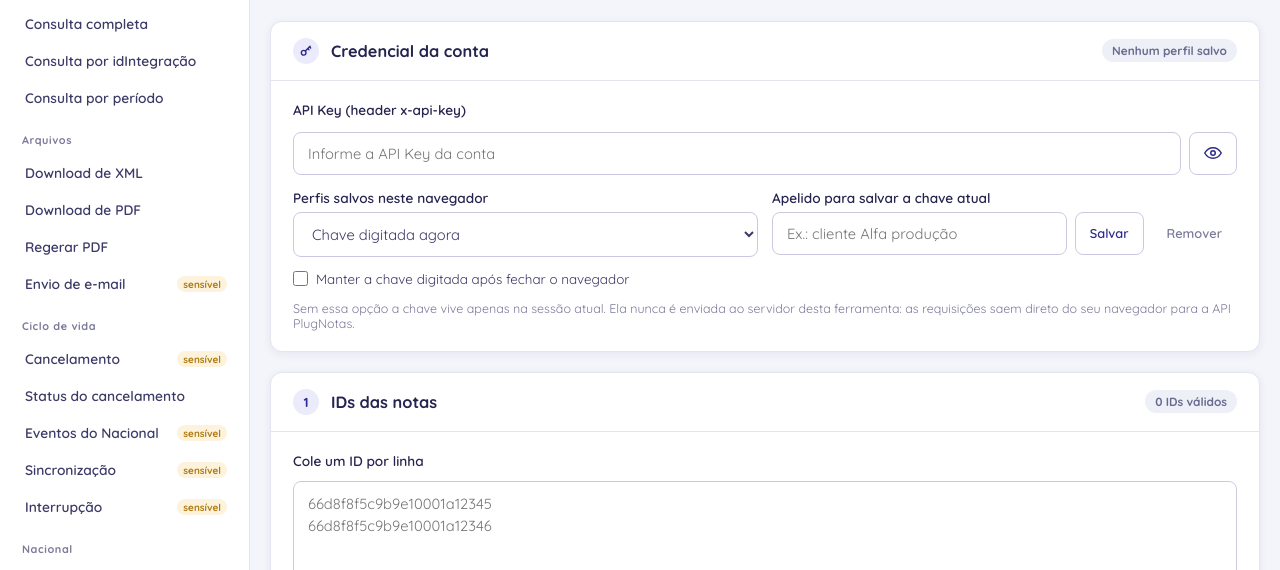
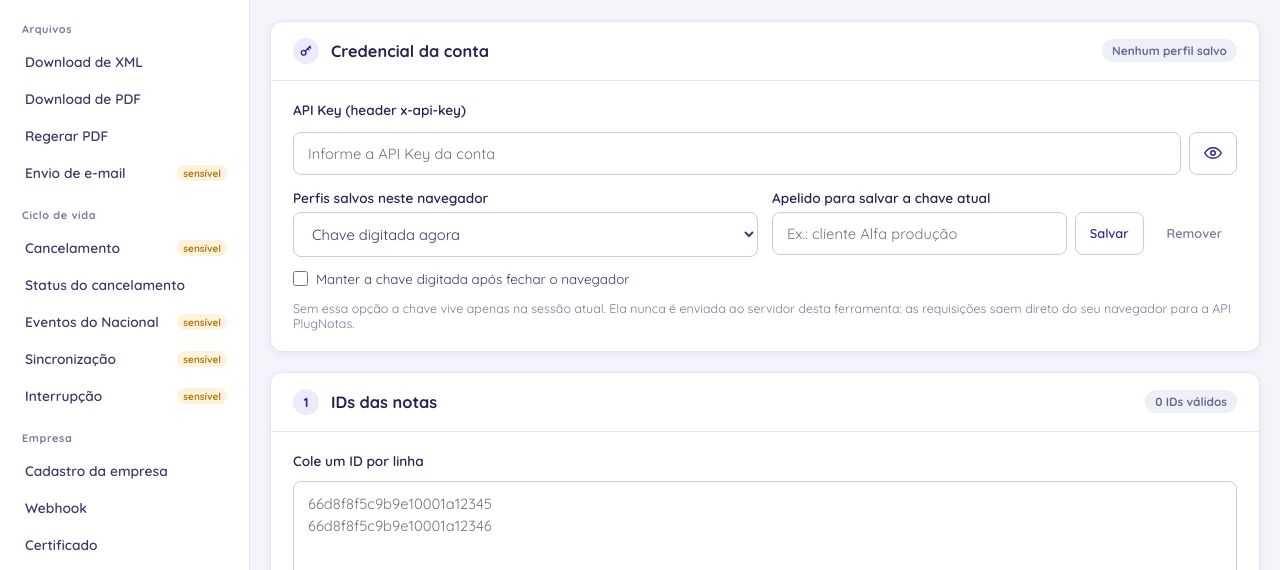
Before and after one commit to hugozuin/painel-tecnico-nfse, a website with bundled scripts: page index.html in a window 1280 px wide. Shown: the part 185-755 px from the top of the page. Built offline with nearby package versions, Linux system fonts and the light colour scheme.

Commit message:
feat: adiciona rotas de empresa

```diff
--- a/definicoes/rotas.json
+++ b/definicoes/rotas.json
@@ -14,6 +14,38 @@
       "id": "consulta",
       "grupo": "Notas",
       "titulo": "Consulta de notas",
+      "resumo": "Consulta as notas pelo ID, pelo idIntegracao ou por período. Pelo ID, escolha entre a consulta simplificada e a completa.",
+      "tela": "variantes",
+      "variantes": [
+        {
+          "id": "id",
+          "rotulo": "ID da nota",
+          "rota": "consulta-id",
+          "alternativa": "consulta-id-completa"
+        },
+        {
+          "id": "integracao",
+          "rotulo": "idIntegracao",
+          "rota": "consulta-integracao"
+        },
+        {
+          "id": "periodo",
+          "rotulo": "Período",
+          "rota": "consulta-periodo"
+        }
+      ],
+      "ordem": 2,
+      "alternancia": {
+        "rotulo": "Consulta completa",
+        "ligada": "Traz o documento inteiro gravado na emissão.",
+        "desligada": "Desligado, traz o resumo com situação, número e mensagem.",
+        "indisponivel": "A consulta por {variante} tem uma forma só."
+      }
+    },
+    {
+      "id": "consulta-id",
+      "grupo": "Notas",
+      "titulo": "Consulta simplificada por ID",
       "resumo": "Consulta resumida pela rota /nfse/consultar. Aceita id da nota ou protocolo.",
       "metodo": "GET",
       "caminho": "/nfse/consultar/{item}",
@@ -56,29 +88,29 @@
           }
         ]
       },
-      "ordem": 2
+      "oculta": true
     },
     {
-      "id": "consulta-completa",
+      "id": "consulta-id-completa",
       "grupo": "Notas",
-      "titulo": "Consulta completa",
+      "titulo": "Consulta completa por ID",
       "resumo": "Retorna o documento inteiro pela rota /nfse/{id}, útil para conferir o que foi gravado na emissão.",
       "metodo": "GET",
       "caminho": "/nfse/{item}",
       "entrada": {
         "tipo": "lote",
-        "rotulo": "IDs das notas",
-        "exemplo": "ID da nota, um por linha"
+        "rotulo": "IDs das notas ou protocolos",
+        "exemplo": "ID da nota ou protocolo, um por linha"
       },
       "resultado": {
         "tipo": "json"
       },
-      "ordem": 3
+      "oculta": true
     },
     {
       "id": "consulta-integracao",
       "grupo": "Notas",
-      "titulo": "Consulta por idIntegração",
+      "titulo": "Consulta por idIntegracao",
       "resumo": "Consulta a nota pelo idIntegracao e pelo CNPJ do prestador.",
       "metodo": "GET",
       "caminho": "/nfse/consultar/{item}/{cnpj}",
@@ -119,7 +151,7 @@
           }
         ]
       },
-      "ordem": 4
+      "oculta": true
     },
     {
       "id": "consulta-periodo",
@@ -144,14 +176,14 @@
           "id": "dataInicial",
           "rotulo": "Data inicial",
           "tipo": "data",
-          "obrigatorio": true,
+          "obrigatorio": false,
           "destino": "consulta.dataInicial"
         },
         {
           "id": "dataFinal",
           "rotulo": "Data final",
           "tipo": "data",
-          "obrigatorio": true,
+          "obrigatorio": false,
           "destino": "consulta.dataFinal"
         },
         {
@@ -165,8 +197,8 @@
       "resultado": {
         "tipo": "json"
       },
-      "observacao": "A coleção do Postman traz os parâmetros no corpo. Como o navegador não envia corpo em GET, a ferramenta manda por query string. Se a API esperar outro formato, ajuste o destino dos campos neste arquivo.",
-      "ordem": 5
+      "observacao": "Traz até 25 notas por vez; para a próxima página, informe o hashProximaPagina devolvido. Só com o CPF ou CNPJ, traz todas as notas. O intervalo máximo é de 31 dias, a data considerada é a de recebimento da nota pelo PlugNotas e o retorno pode vir de um cache de até 300 segundos.",
+      "oculta": true
     },
     {
       "id": "xml",
@@ -430,8 +462,234 @@
       },
       "confirmar": "As notas informadas param de ser processadas. A ação não tem volta.",
       "sensivel": true,
-      "observacao": "A coleção do Postman registra esta rota como GET com corpo, o que o navegador não permite. A ferramenta envia POST. Se a API exigir outro método, troque o campo metodo neste arquivo.",
       "ordem": 5
+    },
+    {
+      "id": "empresa",
+      "grupo": "Empresa",
+      "titulo": "Cadastro da empresa",
+      "tela": "variantes",
+      "ordem": 1,
+      "resumo": "Consulta o cadastro de uma empresa pelo CNPJ, lista as empresas da conta ou baixa o logotipo usado nos PDFs.",
+      "rotuloVariantes": "Consultar",
+      "variantes": [
+        {
+          "id": "cnpj",
+          "rotulo": "Por CNPJ",
+          "rota": "empresa-cnpj"
+        },
+        {
+          "id": "todas",
+          "rotulo": "Todas da conta",
+          "rota": "empresa-lista"
+        },
+        {
+          "id": "logotipo",
+          "rotulo": "Logotipo",
+          "rota": "empresa-logotipo"
+        }
+      ]
+    },
+    {
+      "id": "empresa-cnpj",
+      "grupo": "Empresa",
+      "titulo": "Consultar empresa",
+      "oculta": true,
+      "metodo": "GET",
+      "caminho": "/empresa/{item}",
+      "entrada": {
+        "tipo": "lote",
+        "rotulo": "CNPJs das empresas",
+        "exemplo": "CNPJ da empresa, um por linha"
+      },
+      "resultado": {
+        "tipo": "json"
+      }
+    },
+    {
+      "id": "empresa-lista",
+      "grupo": "Empresa",
+      "titulo": "Listar empresas",
+      "oculta": true,
+      "metodo": "GET",
+      "caminho": "/empresa",
+      "entrada": {
+        "tipo": "formulario"
+      },
+      "campos": [
+        {
+          "id": "hashProximaPagina",
+          "rotulo": "hashProximaPagina",
+          "tipo": "texto",
+          "destino": "consulta.hashProximaPagina",
+          "dica": "Para a próxima página, informe o ID da última empresa retornada."
+        }
+      ],
+      "resultado": {
+        "tipo": "json"
+      },
+      "observacao": "A lista traz até 150 empresas por vez."
+    },
+    {
+      "id": "empresa-logotipo",
+      "grupo": "Empresa",
+      "titulo": "Baixar logotipo",
+      "oculta": true,
+      "metodo": "GET",
+      "caminho": "/empresa/{item}/logotipo",
+      "entrada": {
+        "tipo": "lote",
+        "rotulo": "CNPJs das empresas",
+        "exemplo": "CNPJ da empresa, um por linha"
+      },
+      "resultado": {
+        "tipo": "arquivo",
+        "prefixo": "logotipo"
+      }
+    },
+    {
+      "id": "webhook",
+      "grupo": "Empresa",
+      "titulo": "Webhook",
+      "tela": "variantes",
+      "ordem": 2,
+      "resumo": "Consulta o webhook configurado para uma empresa ou para a organização e envia uma notificação de teste ao endpoint configurado.",
+      "rotuloVariantes": "Webhook da",
+      "alternancia": {
+        "rotulo": "Enviar um teste",
+        "ligada": "Envia um exemplo de notificação ao endpoint configurado e mostra o status e o corpo que ele devolveu.",
+        "desligada": "Desligado, só consulta a configuração do webhook.",
+        "indisponivel": ""
+      },
+      "variantes": [
+        {
+          "id": "empresa",
+          "rotulo": "Empresa",
+          "rota": "webhook-empresa",
+          "alternativa": "webhook-empresa-teste"
+        },
+        {
+          "id": "organizacao",
+          "rotulo": "Organização",
+          "rota": "webhook-organizacao",
+          "alternativa": "webhook-organizacao-teste"
+        }
+      ]
+    },
+    {
+      "id": "webhook-empresa",
+      "grupo": "Empresa",
+      "titulo": "Consultar webhook da empresa",
+      "oculta": true,
+      "metodo": "GET",
+      "caminho": "/empresa/{item}/webhook",
+      "entrada": {
+        "tipo": "lote",
+        "rotulo": "CNPJs das empresas",
+        "exemplo": "CNPJ da empresa, um por linha"
+      },
+      "resultado": {
+        "tipo": "json"
+      }
+    },
+    {
+      "id": "webhook-empresa-teste",
+      "grupo": "Empresa",
+      "titulo": "Testar webhook da empresa",
+      "oculta": true,
+      "metodo": "POST",
+      "caminho": "/empresa/{item}/webhook/verify",
+      "entrada": {
+        "tipo": "lote",
+        "rotulo": "CNPJs das empresas",
+        "exemplo": "CNPJ da empresa, um por linha"
+      },
+      "resultado": {
+        "tipo": "json"
+      },
+      "sensivel": true,
+      "confirmar": "Um exemplo de notificação será enviado ao endpoint configurado para cada CNPJ informado."
+    },
+    {
+      "id": "webhook-organizacao",
+      "grupo": "Empresa",
+      "titulo": "Consultar webhook da organização",
+      "oculta": true,
+      "metodo": "GET",
+      "caminho": "/webhook",
+      "entrada": {
+        "tipo": "formulario"
+      },
+      "resultado": {
+        "tipo": "json"
+      }
+    },
+    {
+      "id": "webhook-organizacao-teste",
+      "grupo": "Empresa",
+      "titulo": "Testar webhook da organização",
+      "oculta": true,
+      "metodo": "POST",
+      "caminho": "/webhook/verify",
+      "entrada": {
+        "tipo": "formulario"
+      },
+      "resultado": {
+        "tipo": "json"
+      },
+      "sensivel": true,
+      "confirmar": "Um exemplo de notificação será enviado ao endpoint configurado para a organização."
+    },
+    {
+      "id": "certificado",
+      "grupo": "Empresa",
+      "titulo": "Certificado",
+      "tela": "variantes",
+      "ordem": 3,
+      "resumo": "Consulta um certificado digital pelo ID ou pelo CPF ou CNPJ da empresa, ou lista os certificados da conta com o vencimento.",
+      "rotuloVariantes": "Consultar",
+      "variantes": [
+        {
+          "id": "um",
+          "rotulo": "Por ID ou CNPJ",
+          "rota": "certificado-consulta"
+        },
+        {
+          "id": "todos",
+          "rotulo": "Todos da conta",
+          "rota": "certificado-lista"
+        }
+      ]
+    },
+    {
+      "id": "certificado-consulta",
+      "grupo": "Empresa",
+      "titulo": "Consultar certificado",
+      "oculta": true,
+      "metodo": "GET",
+      "caminho": "/certificado/{item}",
+      "entrada": {
+        "tipo": "lote",
+        "rotulo": "IDs dos certificados ou CPF/CNPJ das empresas",
+        "exemplo": "ID do certificado ou CPF/CNPJ da empresa, um por linha"
+      },
+      "resultado": {
+        "tipo": "json"
+      }
+    },
+    {
+      "id": "certificado-lista",
+      "grupo": "Empresa",
+      "titulo": "Listar certificados",
+      "oculta": true,
+      "metodo": "GET",
+      "caminho": "/certificado",
+      "entrada": {
+        "tipo": "formulario"
+      },
+      "resultado": {
+        "tipo": "json"
+      }
     }
   ]
 }
--- a/js/app.js
+++ b/js/app.js
@@ -14,6 +14,7 @@ import { montarTelaNacional } from "./telas/nacional.js";
 import { montarTelaDePara } from "./telas/depara.js";
 import { montarTelaIbsCbs } from "./telas/ibscbs.js";
 import { montarTelaValidador } from "./telas/validador.js";
+import { montarTelaVariantes } from "./telas/variantes.js";
 
 export const NOME_APLICACAO = "Painel Técnico NFS-e";
 
@@ -32,7 +33,7 @@ const telasFixas = [
   }
 ];
 
-const ordemGrupos = ["Notas", "Arquivos", "Ciclo de vida", "Nacional", "Ferramentas"];
+const ordemGrupos = ["Notas", "Arquivos", "Ciclo de vida", "Empresa", "Nacional", "Ferramentas"];
 
 let catalogo = [];
 let navegacao = 0;
@@ -50,10 +51,11 @@ function desenharMenu() {
     const indice = ordemGrupos.indexOf(grupo);
     return indice === -1 ? ordemGrupos.length : indice;
   };
-  const grupos = [...new Set(catalogo.map((rota) => rota.grupo))].sort((a, b) => posicao(a) - posicao(b));
+  const visiveis = catalogo.filter((rota) => !rota.oculta);
+  const grupos = [...new Set(visiveis.map((rota) => rota.grupo))].sort((a, b) => posicao(a) - posicao(b));
 
   grupos.forEach((grupo) => {
-    const itens = catalogo
+    const itens = visiveis
       .filter((rota) => rota.grupo === grupo)
       .sort((primeira, segunda) => (primeira.ordem || 99) - (segunda.ordem || 99));
     menu.appendChild(criar("div", { class: "menu-grupo" }, [
@@ -64,6 +66,15 @@ function desenharMenu() {
       ]))
     ]));
   });
+}
+
+function contextoPlugNotas() {
+  return {
+    exigeApiKey: true,
+    concorrencia: 5,
+    descricaoBase: definicoes.rotas?.base || "",
+    base: () => definicoes.rotas?.base || ""
+  };
 }
 
 function cabecalhoDaPagina(rota) {
@@ -99,14 +110,15 @@ function abrirRota(id) {
   else if (rota.tela === "depara") montagem = montarTelaDePara(tela);
   else if (rota.tela === "ibscbs") montagem = montarTelaIbsCbs(tela);
   else if (rota.tela === "validador") montagem = montarTelaValidador(tela);
+  else if (rota.tela === "variantes") {
+    montagem = montarTelaVariantes(tela, rota, {
+      rotaPorId: (id) => catalogo.find((item) => item.id === id),
+      montarSubtela: (area, subrota, controles) => montarTelaRota(area, subrota, { ...contextoPlugNotas(), controles })
+    });
+  }
   else if (rota.origem === "nacional") montagem = montarTelaNacional(tela, rota);
   else {
-    montagem = montarTelaRota(tela, rota, {
-      exigeApiKey: true,
-      concorrencia: 5,
-      descricaoBase: definicoes.rotas?.base || "",
-      base: () => definicoes.rotas?.base || ""
-    });
+    montagem = montarTelaRota(tela, rota, contextoPlugNotas());
   }
   Promise.resolve(montagem).catch((erro) => {
     if (marca === navegacao) registrarLog(`Falha ao montar a tela ${rota.titulo}: ${erro.message}`, "error");
--- a/js/shared.js
+++ b/js/shared.js
@@ -39,6 +39,7 @@ export const CHAVES_ARMAZENAMENTO = {
   verificacoes: "resolve-tools:verificacoes",
   intervaloVerificacao: "resolve-tools:intervaloVerificacao",
   ambienteNacional: "resolve-tools:ambienteNacional",
+  variantes: "resolve-tools:variantes",
   usuario: "resolve-tools:usuario",
   tema: "resolve-tools:tema"
 };
--- a/js/telas/lote.js
+++ b/js/telas/lote.js
@@ -48,6 +48,7 @@ export function montarTelaRota(container, rota, contexto) {
       entrada.tipo === "formulario" ? null : contador
     ]),
     criar("div", { class: "card-body" }, [
+      contexto.controles || null,
       criar("p", { class: "rota-endereco mono", texto: `${rota.metodo || "GET"} ${contexto.descricaoBase || ""}${rota.caminho}` }),
       rota.observacao ? criar("p", { class: "aviso-caixa", texto: rota.observacao }) : null,
       ...(areaEntrada ? [
@@ -201,7 +202,7 @@ export function montarTelaRota(container, rota, contexto) {
     if (tipo === "arquivo") {
       if (resposta.ok && resposta.blob) {
         const prefixo = rota.resultado.prefixo || rota.id;
-        baixarArquivo(resposta.blob, `${prefixo}-${item}.${rota.resultado.extensao}`, resposta.blob.type);
+        baixarArquivo(resposta.blob, `${prefixo}-${item}.${rota.resultado.extensao || extensaoDoTipo(resposta.blob.type)}`, resposta.blob.type);
         registrarLog(`${rota.titulo}: arquivo de ${item} baixado.`, "success");
       }
       estado.registros.push({ item, status: resposta.status, mensagem: resposta.ok ? "Arquivo baixado" : resposta.mensagem });
@@ -240,6 +241,12 @@ export function montarTelaRota(container, rota, contexto) {
   atualizarContador();
 }
 
+const EXTENSOES = { "image/png": "png", "image/jpeg": "jpg", "image/jpg": "jpg", "application/pdf": "pdf", "application/xml": "xml", "text/xml": "xml" };
+
+function extensaoDoTipo(tipo) {
+  return EXTENSOES[String(tipo || "").split(";")[0].trim().toLowerCase()] || "bin";
+}
+
 function rotuloAcao(rota) {
   if (rota.resultado?.tipo === "arquivo") return "Baixar arquivos";
   if ((rota.metodo || "GET") === "GET") return "Consultar";
@@ -259,7 +266,7 @@ function montarCampos(rota, campos) {
       entrada = criar("input", { type: "checkbox", checked: Boolean(definicao.padrao) });
     } else {
       entrada = criar("input", {
-        type: definicao.tipo === "data" ? "date" : definicao.tipo === "competencia" ? "month" : "text",
+        type: { data: "date", competencia: "month" }[definicao.tipo] || "text",
         class: "text-input",
         placeholder: definicao.exemplo || "",
         spellcheck: false
@@ -319,7 +326,8 @@ function montarEndereco(rota, contexto, item, dados) {
 
   const base = contexto.base(rota);
   const url = `${base}${caminho}${consulta.toString() ? `?${consulta}` : ""}`;
-  const corpo = (rota.metodo || "GET") === "GET" ? undefined : dados.corpo;
+  const semCorpo = (rota.metodo || "GET") === "GET" || Object.keys(dados.corpo).length === 0;
+  const corpo = semCorpo ? undefined : dados.corpo;
 
   return { url, corpo };
 }
--- /dev/null
+++ b/js/telas/variantes.js
@@ -0,0 +1,69 @@
+/* Tela que agrupa rotas parecidas. Um seletor escolhe a forma e, quando a
+   tela define uma alternância, um toggle troca para a rota alternativa da
+   forma escolhida, como a consulta completa ou o envio de teste. Os dois
+   ficam dentro do cartão da requisição da rota escolhida. */
+
+import { criar, CHAVES_ARMAZENAMENTO } from "../shared.js";
+
+export function varianteEscolhida(rota, modo, alternada) {
+  const variante = rota.variantes.find((item) => item.id === modo) || rota.variantes[0];
+  const usaAlternativa = Boolean(alternada && variante.alternativa && rota.alternancia);
+  return { variante, idRota: usaAlternativa ? variante.alternativa : variante.rota, usaAlternativa };
+}
+
+export function montarTelaVariantes(container, rota, { rotaPorId, montarSubtela }) {
+  const chave = `${CHAVES_ARMAZENAMENTO.variantes}:${rota.id}`;
+  let salvo = {};
+  try {
+    salvo = JSON.parse(localStorage.getItem(chave) || "{}");
+  } catch {
+    salvo = {};
+  }
+  let modo = rota.variantes.some((item) => item.id === salvo.modo) ? salvo.modo : rota.variantes[0].id;
+  let alternada = Boolean(salvo.alternada);
+  const alternancia = rota.alternancia || null;
+
+  const botoes = rota.variantes.map((variante) => criar("button", {
+    type: "button", class: "modo-botao", texto: variante.rotulo, dados: { modo: variante.id }
+  }));
+  const alternador = criar("input", { type: "checkbox" });
+  const explicacao = criar("small");
+  const controles = criar("div", { class: "variantes-controles" }, [
+    criar("div", { class: "config-field" }, [
+      criar("span", { class: "field-label", texto: rota.rotuloVariantes || "Consultar por" }),
+      criar("div", { class: "modo-seletor" }, botoes)
+    ]),
+    alternancia
+      ? criar("label", { class: "switch-row" }, [
+          criar("span", { class: "switch" }, [alternador, criar("span", { class: "switch-slider" })]),
+          criar("span", { class: "switch-text" }, [criar("strong", { texto: alternancia.rotulo }), explicacao])
+        ])
+      : null
+  ]);
+
+  function desenhar() {
+    const { variante, idRota, usaAlternativa } = varianteEscolhida(rota, modo, alternada);
+    botoes.forEach((botao) => botao.classList.toggle("ativo", botao.dataset.modo === variante.id));
+    if (alternancia) {
+      alternador.disabled = !variante.alternativa;
+      alternador.checked = usaAlternativa;
+      explicacao.textContent = !variante.alternativa
+        ? (alternancia.indisponivel || "").replace("{variante}", variante.rotulo)
+        : usaAlternativa ? alternancia.ligada : alternancia.desligada;
+    }
+    localStorage.setItem(chave, JSON.stringify({ modo: variante.id, alternada }));
+    container.textContent = "";
+    const alvo = rotaPorId(idRota);
+    if (alvo) montarSubtela(container, alvo, controles);
+  }
+
+  botoes.forEach((botao) => botao.addEventListener("click", () => {
+    modo = botao.dataset.modo;
+    desenhar();
+  }));
+  alternador.addEventListener("change", () => {
+    alternada = alternador.checked;
+    desenhar();
+  });
+  desenhar();
+}
--- a/styles.css
+++ b/styles.css
@@ -1021,3 +1021,6 @@ body {
 .painel-logs-topo h2 { font-size: 1.1rem; color: var(--text-strong); }
 .painel-logs-topo .info-popup-fechar { margin-left: auto; font-size: 1.5rem; }
 .painel-logs .logs-panel { flex: 1; min-height: 0; max-height: none; overflow: auto; }
+
+.variantes-controles { display: flex; flex-wrap: wrap; align-items: flex-end; justify-content: space-between; gap: 16px; padding-bottom: 16px; border-bottom: 1px dashed var(--border); }
+.variantes-controles .switch-row { max-width: 420px; }
```
Also changed, not shown: README.md, 3 other files.
